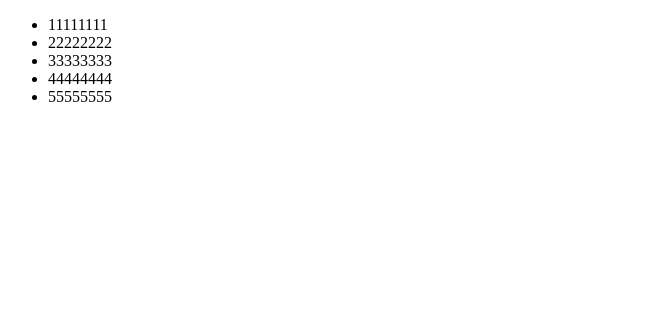
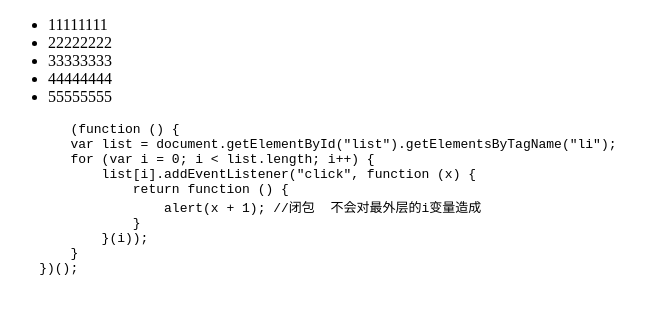
Before and after one commit to W2C203/Practice, a plain HTML site: page JoeLucky/0720/index.html in a window 1280 px wide. Shown: the whole page, without its empty margins (0-645 px from the left). Drawn offline with Linux system fonts and the light colour scheme.

Commit message:
Update index.html

```diff
--- a/JoeLucky/0720/index.html
+++ b/JoeLucky/0720/index.html
@@ -12,6 +12,18 @@
     <li>44444444</li>
     <li>55555555</li>
 </ul>
+<pre>
+        (function () {
+        var list = document.getElementById("list").getElementsByTagName("li");
+        for (var i = 0; i < list.length; i++) {
+            list[i].addEventListener("click", function (x) {
+                return function () {
+                    alert(x + 1); //闭包  不会对最外层的i变量造成
+                }
+            }(i));
+        }
+    })();
+</pre>
 </body>
 <script>
 
```
